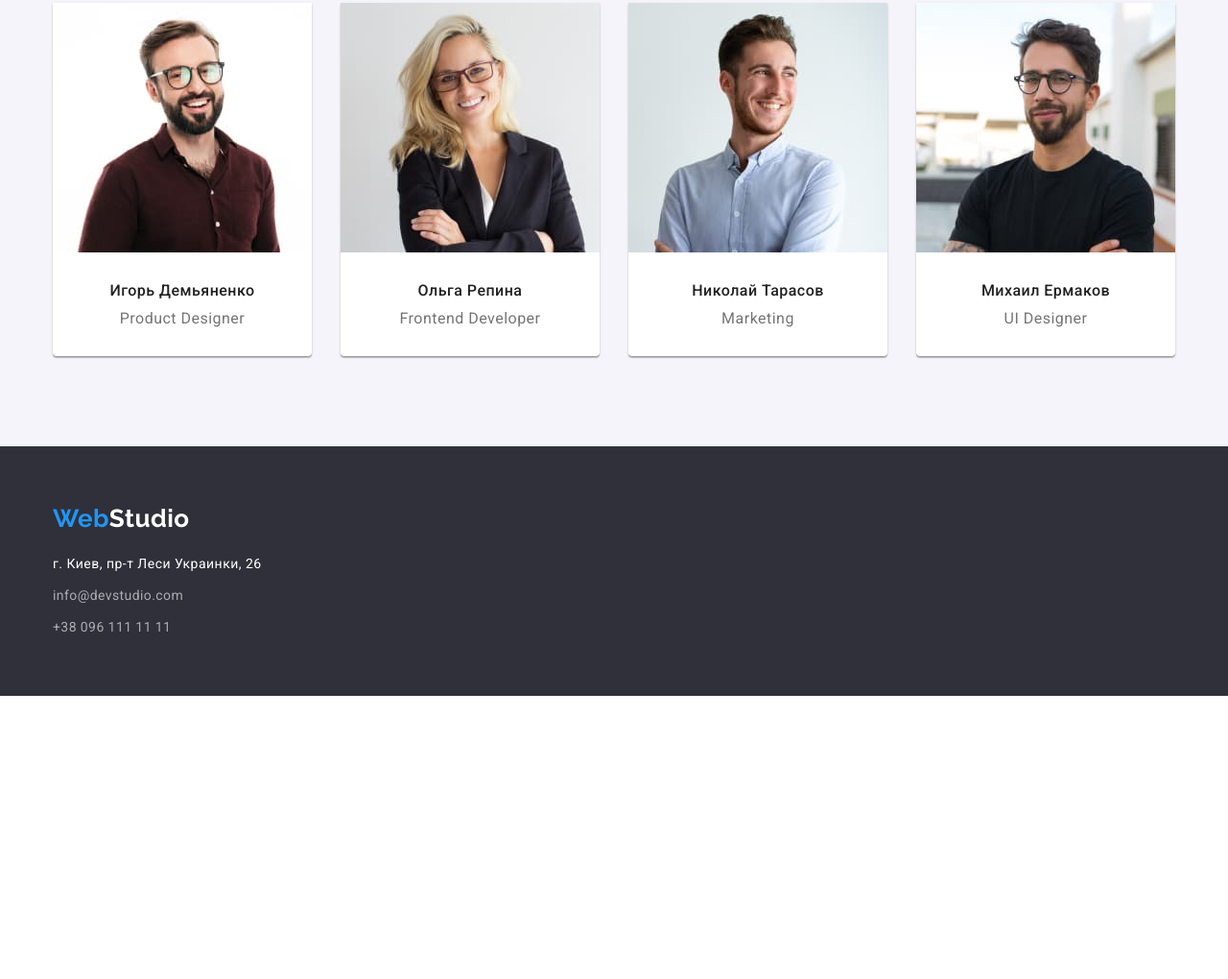
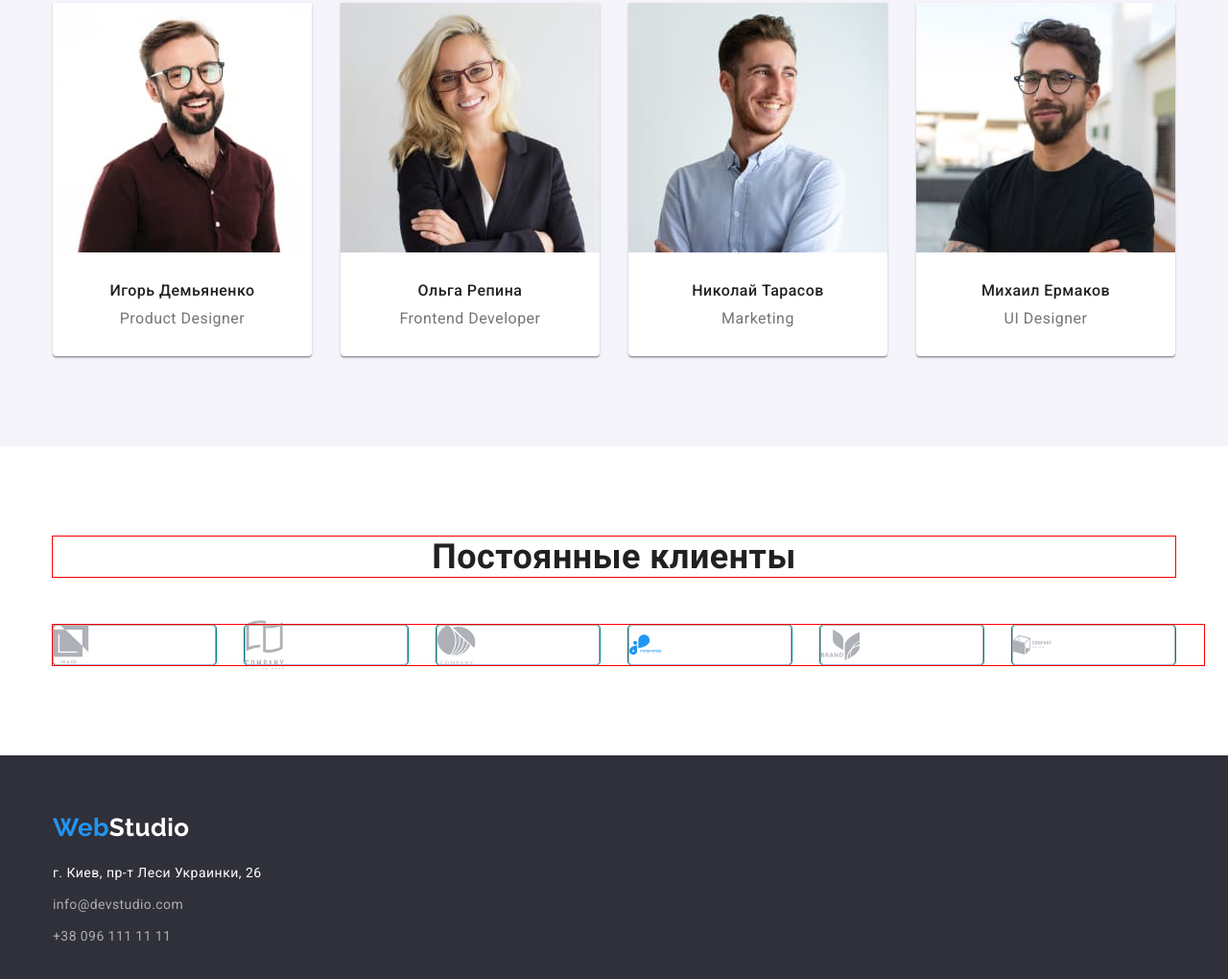
Before and after one commit to kosta-j/goit-markup-hw-04, a plain HTML site: page index.html in a window 1280 px wide. Shown: the part 1780-2800 px from the top of the page at 96% size. Before the commit the page ends 2505 px from the top, so only its background shows below. Drawn offline with nearby package versions, Linux system fonts and the light colour scheme.

Commit message:
clients section created

```diff
--- a/css/styles.css
+++ b/css/styles.css
@@ -383,6 +383,35 @@ body {
 }
 /* TEAM end */
 
+/* CLIENTS */
+.clients-container > * {
+  outline: 1px solid red;
+}
+.clients-item {
+  outline: 1px solid teal;
+}
+
+.clients {
+  display: flex;
+  margin-right: calc(-1 * var(--card-grid-gap));
+}
+
+.clients-item {
+  width: calc(100% / 6 - var(--card-grid-gap));
+  margin-right: var(--card-grid-gap);
+  border: 1px solid #afb1b8;
+  border-radius: 4px;
+}
+
+.clients-icon-link {
+  display: flex;
+  width: 40px;
+  height: 40px;
+  justify-content: center;
+  align-items: center;
+}
+/* CLIENTS end */
+
 /* FOOTER */
 .page-footer {
   color: var(--main-bg-color);
--- a/index.html
+++ b/index.html
@@ -132,6 +132,58 @@
             </div>
         </section>
         <!-- TEAM end-->
+
+        <!-- CLIENTS -->
+        <div class="section">
+            <div class="clients-container container">
+                <h2 class="section-title">Постоянные клиенты</h2>
+                <ul class="clients list">
+                    <li class="clients-item">
+                        <a class="clients-icon-link link" href="#">
+                            <svg class="clients-icon">
+                                <use href="./images/sprite.svg#clients-logo-1"></use>
+                            </svg>
+                        </a>
+                    </li>
+                    <li class="clients-item">
+                        <a class="clients-icon-link link" href="#">
+                            <svg class="clients-icon">
+                                <use href="./images/sprite.svg#clients-logo-2"></use>
+                            </svg>
+                        </a>
+                    </li>
+                    <li class="clients-item">
+                        <a class="clients-icon-link link" href="#">
+                            <svg class="clients-icon">
+                                <use href="./images/sprite.svg#clients-logo-3"></use>
+                            </svg>
+                        </a>
+                    </li>
+                    <li class="clients-item">
+                        <a class="clients-icon-link link" href="#">
+                            <svg class="clients-icon">
+                                <use href="./images/sprite.svg#clients-logo-4"></use>
+                            </svg>
+                        </a>
+                    </li>
+                    <li class="clients-item">
+                        <a class="clients-icon-link link" href="#">
+                            <svg class="clients-icon">
+                                <use href="./images/sprite.svg#clients-logo-5"></use>
+                            </svg>
+                        </a>
+                    </li>
+                    <li class="clients-item">
+                        <a class="clients-icon-link link" href="#">
+                            <svg class="clients-icon">
+                                <use href="./images/sprite.svg#clients-logo-6"></use>
+                            </svg>
+                        </a>
+                    </li>
+                </ul>
+            </div>
+        </div>
+        <!-- CLIENTS end -->
     </main>
     <footer class="page-footer">
         <div class="footer-container container">
```
Also changed, not shown: images/sprite.svg (added).
